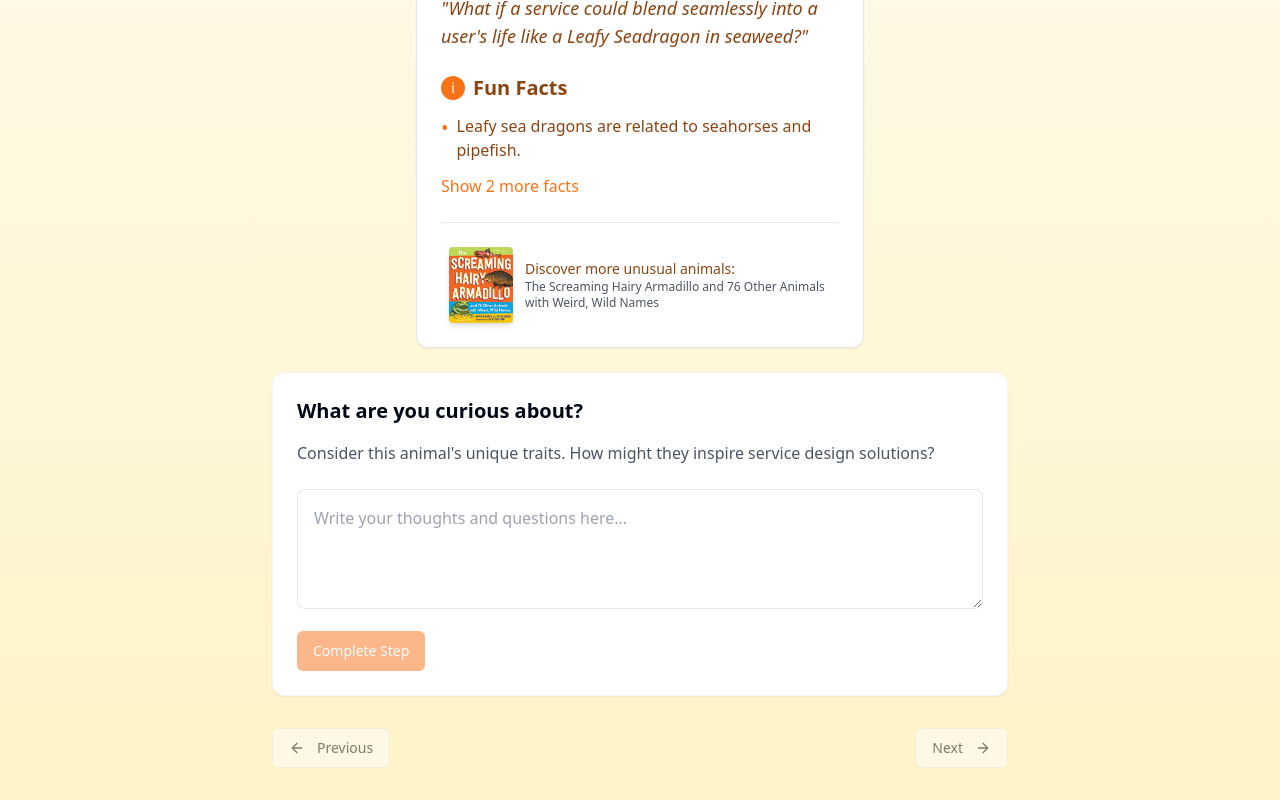
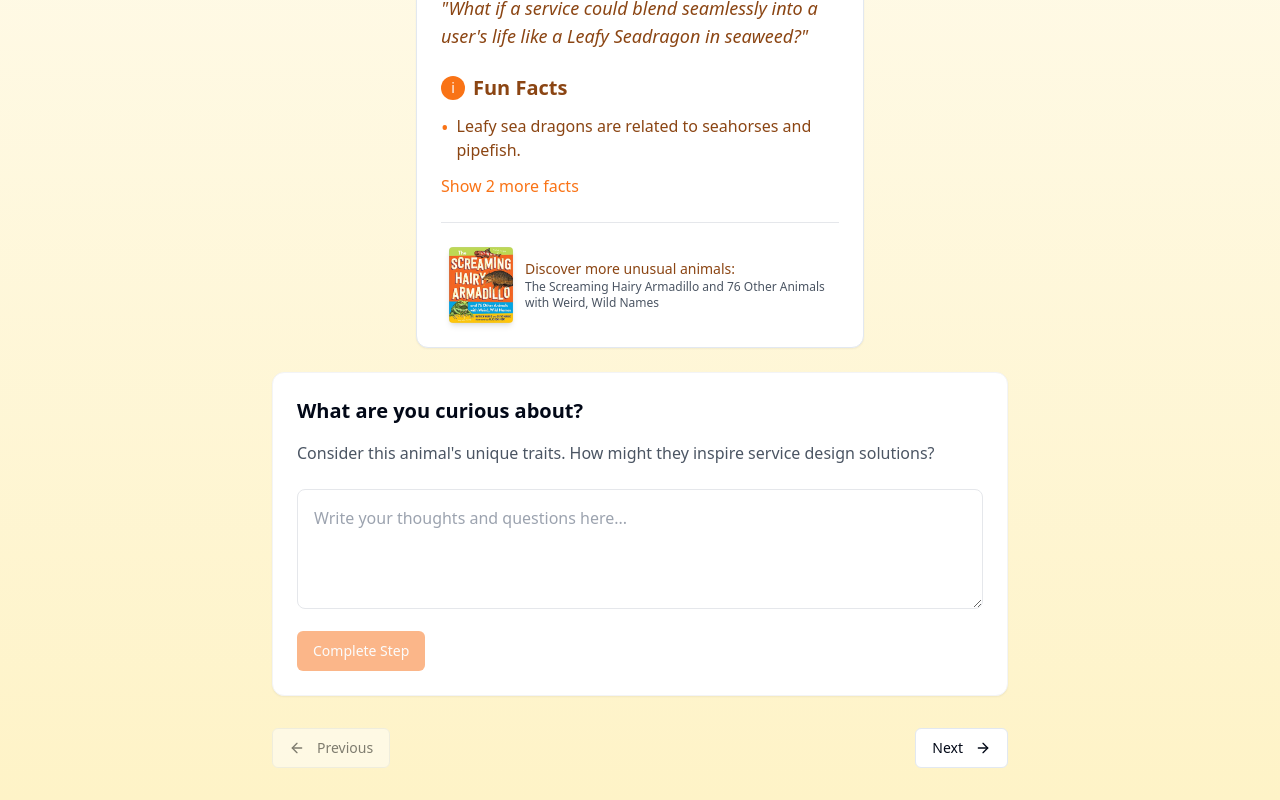
Before and after one commit to WhatIfCuriosity/curious-critters-safari, a React (Vite) app: page /biomimicrosity in a window 1280 px wide. Shown: the part 716-1516 px from the top of the page. Built offline with nearby package versions, Linux system fonts and the light colour scheme; no server answers.

Commit message:
Make Biomimicrosity questions skippable
Allow users to skip questions in the Biomimicrosity section and proceed to the next step.

```diff
--- a/src/pages/Biomimicrosity.tsx
+++ b/src/pages/Biomimicrosity.tsx
@@ -326,7 +326,6 @@ const Biomimicrosity = () => {
             <Button
               variant="outline"
               onClick={handleNextStep}
-              disabled={!completed[currentStep]}
               className="flex items-center"
             >
               Next
@@ -336,7 +335,7 @@ const Biomimicrosity = () => {
             <Button
               variant={completed[currentStep] ? "default" : "outline"}
               onClick={handleComplete}
-              disabled={!completed[currentStep] || isSaving}
+              disabled={isSaving}
               className="flex items-center"
             >
               <Sparkles className="h-4 w-4 mr-1" />
```
